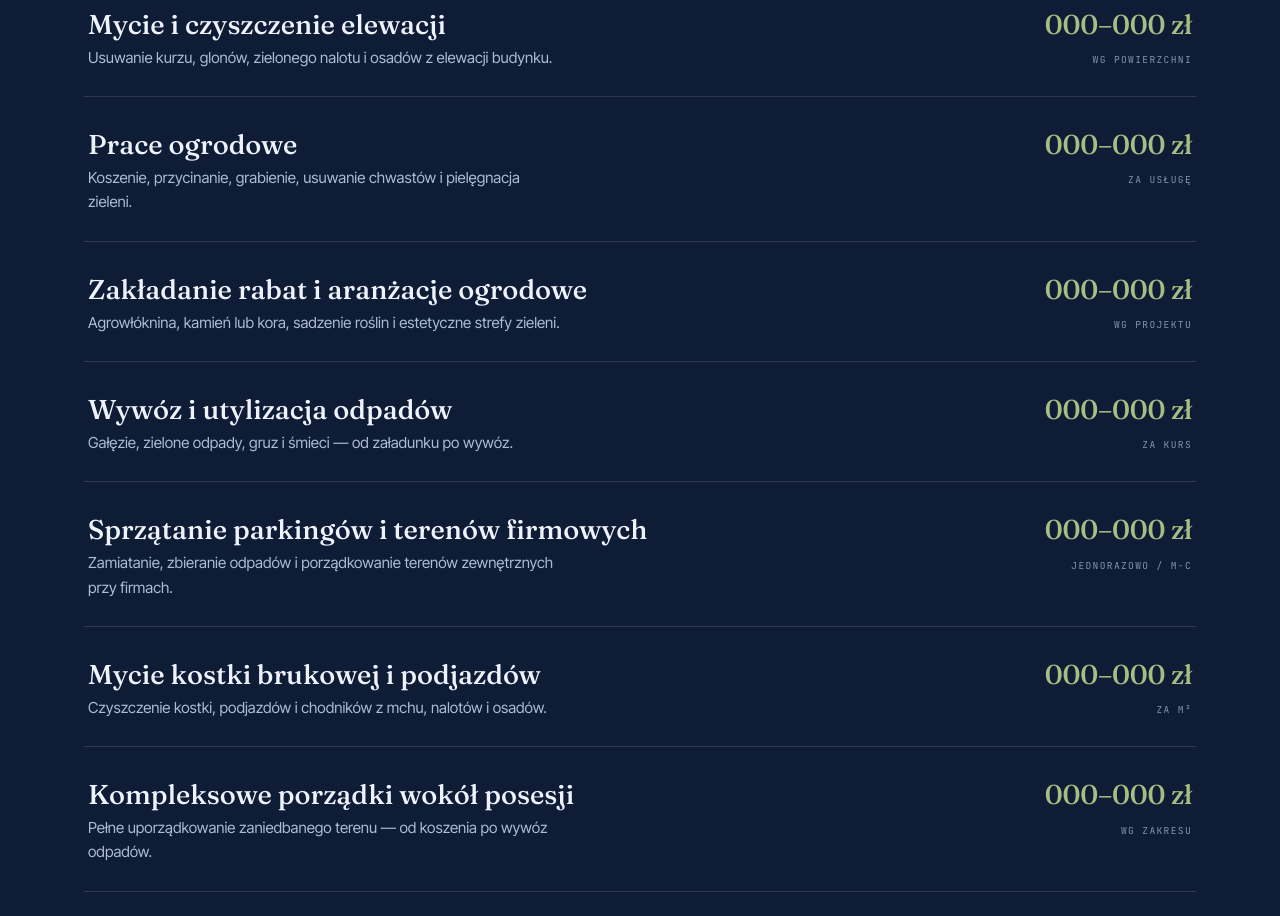
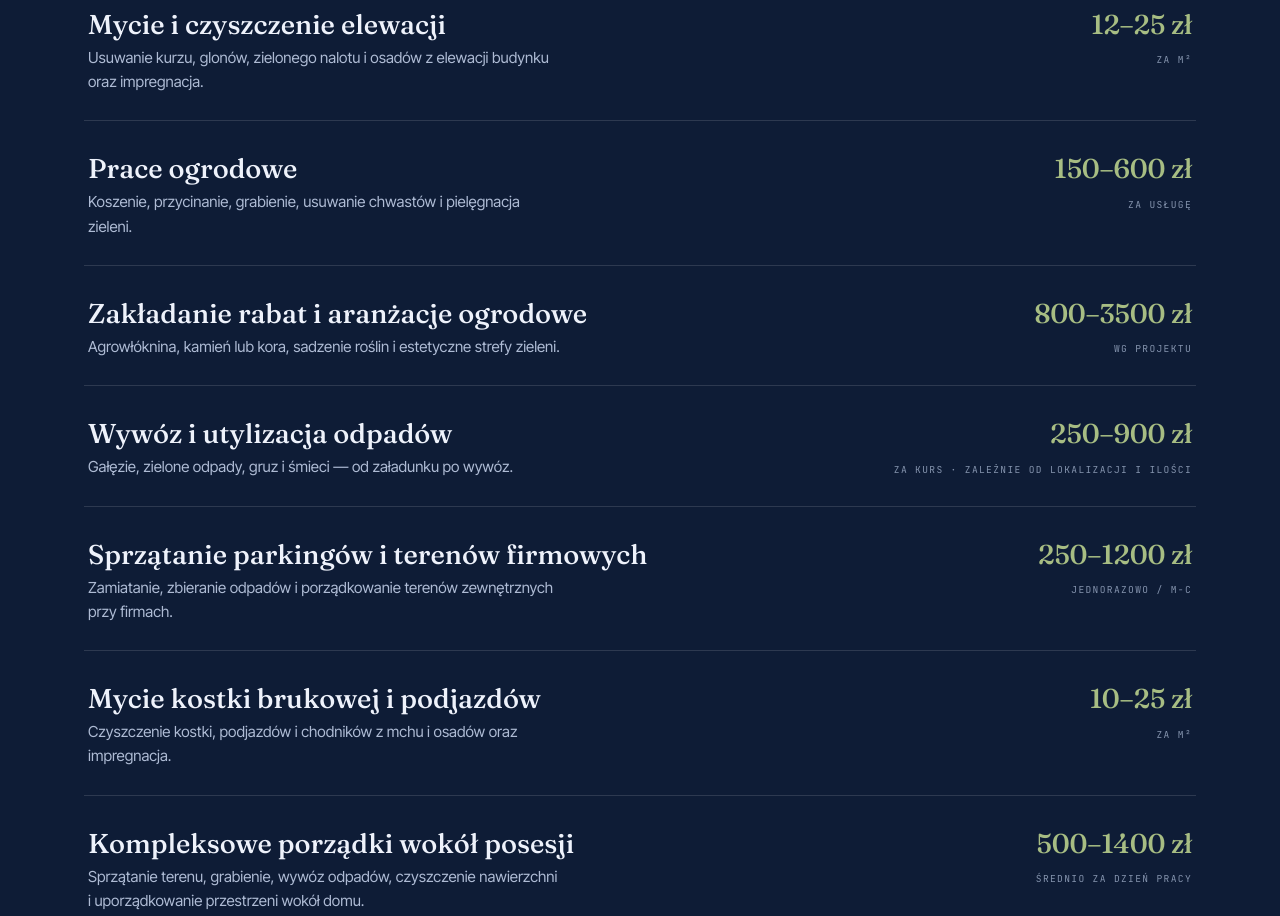
Before and after one commit to krzysikon/kkwokoldomu.pl, a plain HTML site: page index.html in a window 1280 px wide. Shown: the part 5534-6450 px from the top of the page. Drawn offline with Linux system fonts and the light colour scheme.

Commit message:
Uzupełnienie cennika rzeczywistymi widełkami cen
- Wstawiono ceny dla wszystkich 7 usług (od 10 zł/m² do 3500 zł wg projektu)
- Drobne korekty opisów: impregnacja (elewacja, kostka), przeredagowane porządki

Co-Authored-By: Claude Opus 4.8 <noreply@anthropic.com>

```diff
--- a/index.html
+++ b/index.html
@@ -626,7 +626,6 @@ form .btn-primary{justify-self:start;background:var(--sage-deep);color:var(--ink
 </section>
 
 <!-- ============ CENNIK ============ -->
-<!-- CENNIK: zamień placeholdery "000–000" na rzeczywiste widełki cenowe -->
 <section class="band-cream pad" id="cennik">
   <div class="wrap">
     <div class="sec-head reveal">
@@ -639,9 +638,9 @@ form .btn-primary{justify-self:start;background:var(--sage-deep);color:var(--ink
       <div class="price-row">
         <div class="price-info">
           <h3>Mycie i czyszczenie elewacji</h3>
-          <p>Usuwanie kurzu, glonów, zielonego nalotu i osadów z elewacji budynku.</p>
+          <p>Usuwanie kurzu, glonów, zielonego nalotu i osadów z elewacji budynku oraz impregnacja.</p>
         </div>
-        <div class="price-val"><strong>000–000 zł</strong><small>wg powierzchni</small></div>
+        <div class="price-val"><strong>12–25 zł</strong><small>za m²</small></div>
       </div>
 
       <div class="price-row">
@@ -649,7 +648,7 @@ form .btn-primary{justify-self:start;background:var(--sage-deep);color:var(--ink
           <h3>Prace ogrodowe</h3>
           <p>Koszenie, przycinanie, grabienie, usuwanie chwastów i pielęgnacja zieleni.</p>
         </div>
-        <div class="price-val"><strong>000–000 zł</strong><small>za usługę</small></div>
+        <div class="price-val"><strong>150–600 zł</strong><small>za usługę</small></div>
       </div>
 
       <div class="price-row">
@@ -657,7 +656,7 @@ form .btn-primary{justify-self:start;background:var(--sage-deep);color:var(--ink
           <h3>Zakładanie rabat i aranżacje ogrodowe</h3>
           <p>Agrowłóknina, kamień lub kora, sadzenie roślin i estetyczne strefy zieleni.</p>
         </div>
-        <div class="price-val"><strong>000–000 zł</strong><small>wg projektu</small></div>
+        <div class="price-val"><strong>800–3500 zł</strong><small>wg projektu</small></div>
       </div>
 
       <div class="price-row">
@@ -665,7 +664,7 @@ form .btn-primary{justify-self:start;background:var(--sage-deep);color:var(--ink
           <h3>Wywóz i utylizacja odpadów</h3>
           <p>Gałęzie, zielone odpady, gruz i śmieci — od załadunku po wywóz.</p>
         </div>
-        <div class="price-val"><strong>000–000 zł</strong><small>za kurs</small></div>
+        <div class="price-val"><strong>250–900 zł</strong><small>za kurs · zależnie od lokalizacji i ilości</small></div>
       </div>
 
       <div class="price-row">
@@ -673,23 +672,23 @@ form .btn-primary{justify-self:start;background:var(--sage-deep);color:var(--ink
           <h3>Sprzątanie parkingów i terenów firmowych</h3>
           <p>Zamiatanie, zbieranie odpadów i porządkowanie terenów zewnętrznych przy firmach.</p>
         </div>
-        <div class="price-val"><strong>000–000 zł</strong><small>jednorazowo / m-c</small></div>
+        <div class="price-val"><strong>250–1200 zł</strong><small>jednorazowo / m-c</small></div>
       </div>
 
       <div class="price-row">
         <div class="price-info">
           <h3>Mycie kostki brukowej i podjazdów</h3>
-          <p>Czyszczenie kostki, podjazdów i chodników z mchu, nalotów i osadów.</p>
+          <p>Czyszczenie kostki, podjazdów i chodników z mchu i osadów oraz impregnacja.</p>
         </div>
-        <div class="price-val"><strong>000–000 zł</strong><small>za m²</small></div>
+        <div class="price-val"><strong>10–25 zł</strong><small>za m²</small></div>
       </div>
 
       <div class="price-row">
         <div class="price-info">
           <h3>Kompleksowe porządki wokół posesji</h3>
-          <p>Pełne uporządkowanie zaniedbanego terenu — od koszenia po wywóz odpadów.</p>
+          <p>Sprzątanie terenu, grabienie, wywóz odpadów, czyszczenie nawierzchni i uporządkowanie przestrzeni wokół domu.</p>
         </div>
-        <div class="price-val"><strong>000–000 zł</strong><small>wg zakresu</small></div>
+        <div class="price-val"><strong>500–1400 zł</strong><small>średnio za dzień pracy</small></div>
       </div>
     </div>
 
```
Also changed, not shown: 1 other file.
